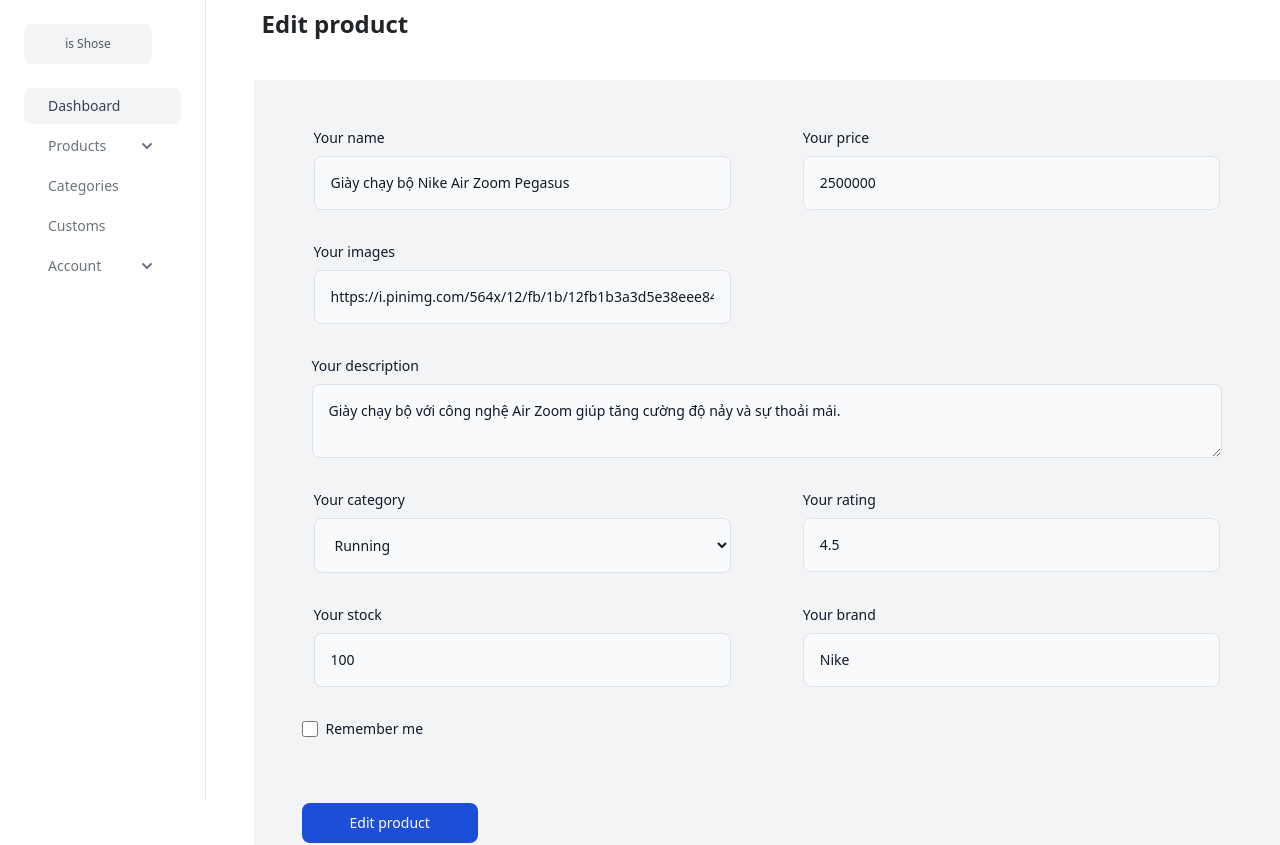
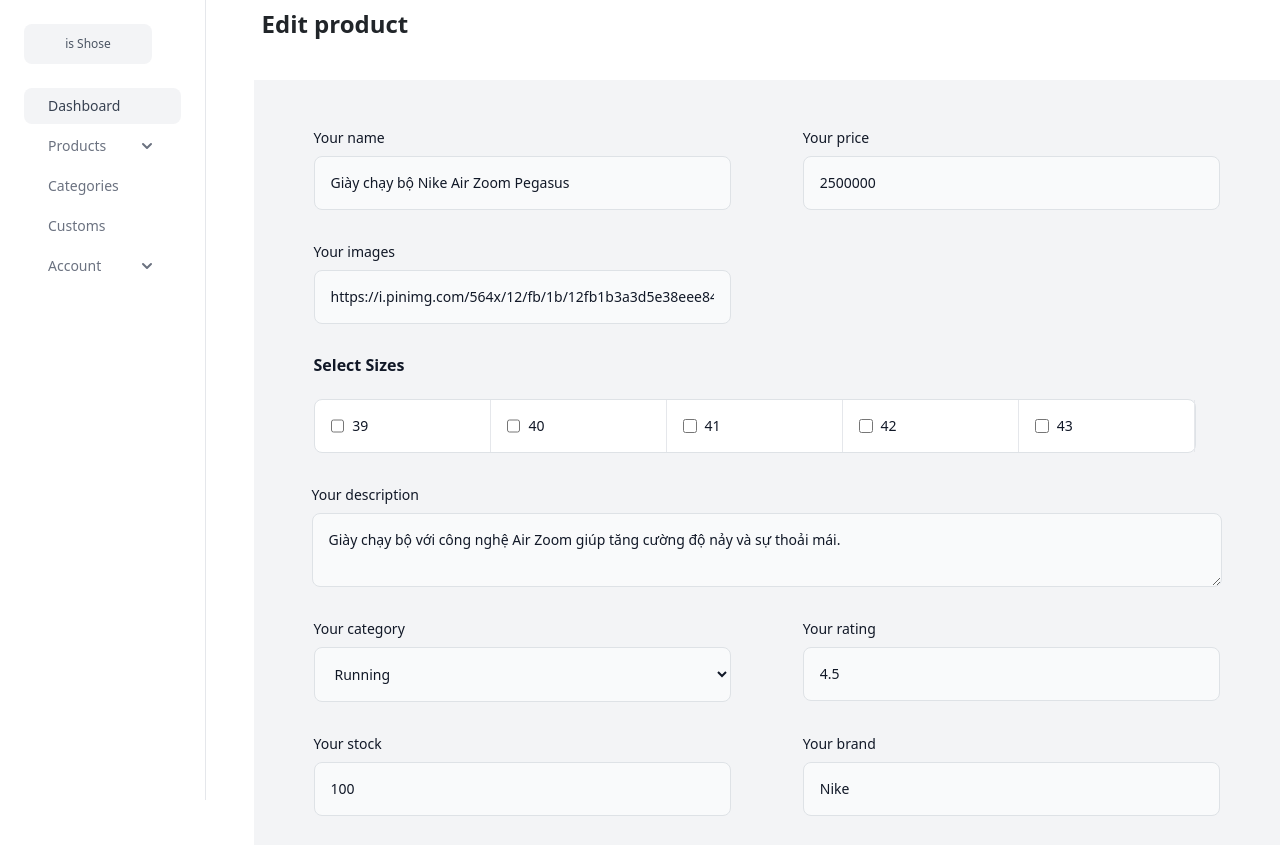
Before and after one commit to VuongLinhDinh/react-app-project, a React (Vite) app: page /admin/product-edit/1 in a window 1280 px wide. Shown: the top 845 px of the page. Built offline with nearby package versions, Linux system fonts and the light colour scheme; data requests are answered from the project's data file; sample sign-in values are in the browser's storage.

Commit message:
AĐD_ SIZE FOR PRODUCTFORM

```diff
--- a/db.json
+++ b/db.json
@@ -228,13 +228,36 @@
     {
       "name": "Inga Gilbert",
       "price": 2100000,
-      "images": "",
+      "images": "https://i.pinimg.com/564x/60/ab/a0/60aba0aa978767630b3486bd7a3dfeb6.jpg",
       "description": "Dolore iure aliquip ",
       "category": "Running",
       "rating": 3.4,
       "stock": 96,
       "brand": "Vans",
-      "id": "spUJtic"
+      "id": "spUJtic",
+      "size": [
+        39,
+        40,
+        41,
+        42
+      ]
+    },
+    {
+      "name": "Adidas R-FCT 01",
+      "price": 1000000,
+      "images": "",
+      "description": "Velit non tempore c",
+      "category": "Running",
+      "rating": 4.9,
+      "stock": 20,
+      "brand": "Adidas",
+      "size": [
+        40,
+        41,
+        39,
+        42
+      ],
+      "id": "LQk_-vm"
     }
   ]
 }
--- a/src/components/Footer.jsx
+++ b/src/components/Footer.jsx
@@ -10,7 +10,7 @@ function Footer() {
             <div className="mb-6 md:mb-0">
               <Link to="https://flowbite.com/" className="flex items-center">
                 <img
-                  src="https://i.pinimg.com/564x/37/4b/bf/374bbfa2ba213dc74edec502949305a8.jpg"
+                  src="/Sneaker.png"
                   className=" me-3 w-20"
                   alt="Sneaker-Shop"
                 />
--- a/src/components/Header.jsx
+++ b/src/components/Header.jsx
@@ -7,11 +7,7 @@ function Header() {
         <div className="box-start flex flex-wrap justify-between items-center gap-4">
           <div className="logo">
             <Link to="/home">
-              <img
-                src="https://i.pinimg.com/564x/37/4b/bf/374bbfa2ba213dc74edec502949305a8.jpg"
-                className="w-[80px]"
-                alt="my-logo"
-              />
+              <img src="/Sneaker.png" className="w-[80px]" alt="my-logo" />
             </Link>
           </div>
           <nav className="menu">
--- a/src/pages/admin/products/ProductForm.jsx
+++ b/src/pages/admin/products/ProductForm.jsx
@@ -1,4 +1,4 @@
-import React, { useContext, useEffect } from "react";
+import React, { useContext, useEffect, useState } from "react";
 import { useForm } from "react-hook-form";
 import { z } from "zod";
 import { useNavigate, useParams } from "react-router-dom";
@@ -18,67 +18,79 @@ const schema = z.object({
   category: z.string().optional(),
   rating: z.number().min(0).max(5),
   stock: z.number().min(0),
-  brand: z.string().min(4)
+  brand: z.string().min(4),
+  size: z.array(z.number()).nonempty("At least one size must be selected")
 });
+
 function ProductForm() {
   const { id } = useParams();
   const nav = useNavigate();
   const { dispath } = useContext(ProductContext);
+  const [selectedSizes, setSelectedSizes] = useState([]);
 
   const {
     register,
     handleSubmit,
     formState: { errors },
-    reset
+    reset,
+    setValue
   } = useForm({
     resolver: zodResolver(schema)
   });
-  console.log("ProductForm id:", id);
-  if (id) {
-    useEffect(() => {
+
+  useEffect(() => {
+    if (id) {
       (async () => {
         const { data } = await instance.get(`/products/${id}`);
         reset(data);
+        setSelectedSizes(data.size || []); // Initialize selected sizes if editing existing product
       })();
-    }, [id, reset]);
-  }
+    }
+  }, [id, reset]);
+
+  useEffect(() => {
+    setValue("size", selectedSizes); // Update form value for `size`
+  }, [selectedSizes, setValue]);
+
+  const handleCheckboxChange = (size) => {
+    if (selectedSizes.includes(size)) {
+      setSelectedSizes(selectedSizes.filter((s) => s !== size));
+    } else {
+      setSelectedSizes([...selectedSizes, size]);
+    }
+  };
 
   const handleProduct = async (data) => {
-    console.log(data);
+    data.size = selectedSizes; // Assign selected sizes to the data object
     if (id) {
-      // login edit
       try {
-        // Log thêm để kiểm tra trước khi gọi API
-
         const res = await instance.patch(`/products/${id}`, data);
         dispath({ type: "UPDATE_PRODUCT", payload: res.data });
         notitySuccess("Bạn đã sửa sản phẩm thành công");
       } catch (error) {
         notityError("Sửa thất bại, vui lòng thử lại");
-        console.error("Error updating product:", error);
       }
     } else {
-      // logic add
       try {
         const res = await instance.post(`/products`, data);
         dispath({ type: "ADD_PRODUCT", payload: res.data });
         notitySuccess("Bạn đã thêm sản phẩm thành công");
       } catch (error) {
         notityError("Thêm thất bại, vui lòng thử lại");
-        console.error("Error adding product:", error);
       }
     }
     nav("/admin/product-list");
   };
 
+  const sizes = [39, 40, 41, 42, 43];
+
   return (
     <>
       <h1 className="text-2xl font-semibold mt-2 px-2">
-        {" "}
         {id ? "Edit" : "Add"} product
       </h1>
       <form
-        className=" w-full flex justify-between items-start flex-wrap gap-3 bg-gray-100 px-5 py-5 mt-10"
+        className="w-full flex justify-between items-start flex-wrap gap-3 bg-gray-100 px-5 py-5 mt-10"
         onSubmit={handleSubmit((data) => handleProduct({ ...data, id }))}
       >
         <div className="mb-3 w-1/2 px-4 -mx-3">
@@ -115,7 +127,7 @@ function ProductForm() {
         </div>
         <div className="mb-3 w-1/2 px-4 -mx-3">
           <label
-            htmlFor="title"
+            htmlFor="images"
             className="block mb-2 text-sm font-medium text-gray-900 dark:text-white"
           >
             Your images
@@ -130,9 +142,47 @@ function ProductForm() {
             <p className="text-red-500">{errors.images.message}</p>
           )}
         </div>
+        <div className="mb-3 w-full px-4 -mx-3">
+          <div>
+            <h3 className="mb-4 font-semibold text-gray-900 dark:text-white">
+              Select Sizes
+            </h3>
+            <ul className="items-center w-full text-sm font-medium text-gray-900 bg-white border border-gray-200 rounded-lg sm:flex dark:bg-gray-700 dark:border-gray-600 dark:text-white">
+              {sizes.map((size) => (
+                <li
+                  key={size}
+                  className="w-full border-b border-gray-200 sm:border-b-0 sm:border-r dark:border-gray-600"
+                >
+                  <div className="flex items-center ps-3">
+                    <input
+                      type="checkbox"
+                      id={`size-${size}`}
+                      value={size}
+                      checked={selectedSizes.includes(size)}
+                      onChange={() => {
+                        handleCheckboxChange(size);
+                        console.log(size);
+                      }}
+                      className="w-4 h-4 text-blue-600 bg-gray-100 border-gray-300 rounded focus:ring-blue-500 dark:focus:ring-blue-600 dark:ring-offset-gray-700 dark:focus:ring-offset-gray-700 focus:ring-2 dark:bg-gray-600 dark:border-gray-500"
+                    />
+                    <label
+                      htmlFor={`size-${size}`}
+                      className="w-full py-3 ms-2 text-sm font-medium text-gray-900 dark:text-gray-300"
+                    >
+                      {size}
+                    </label>
+                  </div>
+                </li>
+              ))}
+            </ul>
+            {errors.size && (
+              <p className="text-red-500">{errors.size.message}</p>
+            )}
+          </div>
+        </div>
         <div className="mb-3 w-full px-2.5">
           <label
-            htmlFor="title"
+            htmlFor="description"
             className="block mb-2 text-sm font-medium text-gray-900 dark:text-white"
           >
             Your description
@@ -155,15 +205,13 @@ function ProductForm() {
             Your category
           </label>
           <select
-            name=""
-            id=""
+            {...register("category")}
             className="bg-gray-50 border border-gray-300 text-gray-900 text-sm rounded-lg focus:ring-blue-500 focus:border-blue-500 block w-full p-3 dark:bg-gray-700 dark:border-gray-600 dark:placeholder-gray-400 dark:text-white dark:focus:ring-blue-500 dark:focus:border-blue-500 ps-3 pe-10"
-            {...register("category")}
           >
-            <option value="">-- select category</option>
+            <option value="">-- select category --</option>
             <option value="Running">Running</option>
             <option value="Casual">Casual</option>
-            <option value="puma">Puma</option>
+            <option value="Puma">Puma</option>
           </select>
         </div>
         <div className="mb-3 w-1/2 px-4 -mx-3">
@@ -203,20 +251,22 @@ function ProductForm() {
             <p className="text-red-500">{errors.stock.message}</p>
           )}
         </div>
-
         <div className="mb-3 w-1/2 px-4 -mx-3">
           <label
-            htmlFor="brand "
+            htmlFor="brand"
             className="block mb-2 text-sm font-medium text-gray-900 dark:text-white"
           >
             Your brand
           </label>
           <input
             {...register("brand")}
-            type="brand "
+            type="text"
             id="brand"
             className="bg-gray-50 border border-gray-300 text-gray-900 text-sm rounded-lg focus:ring-blue-500 focus:border-blue-500 block w-full p-3 dark:bg-gray-700 dark:border-gray-600 dark:placeholder-gray-400 dark:text-white dark:focus:ring-blue-500 dark:focus:border-blue-500"
           />
+          {errors.brand && (
+            <p className="text-red-500">{errors.brand.message}</p>
+          )}
         </div>
         <div className="flex items-start mb-5 w-full">
           <div className="flex items-center h-5">
```
Also changed, not shown: public/Sneaker.png (added).
